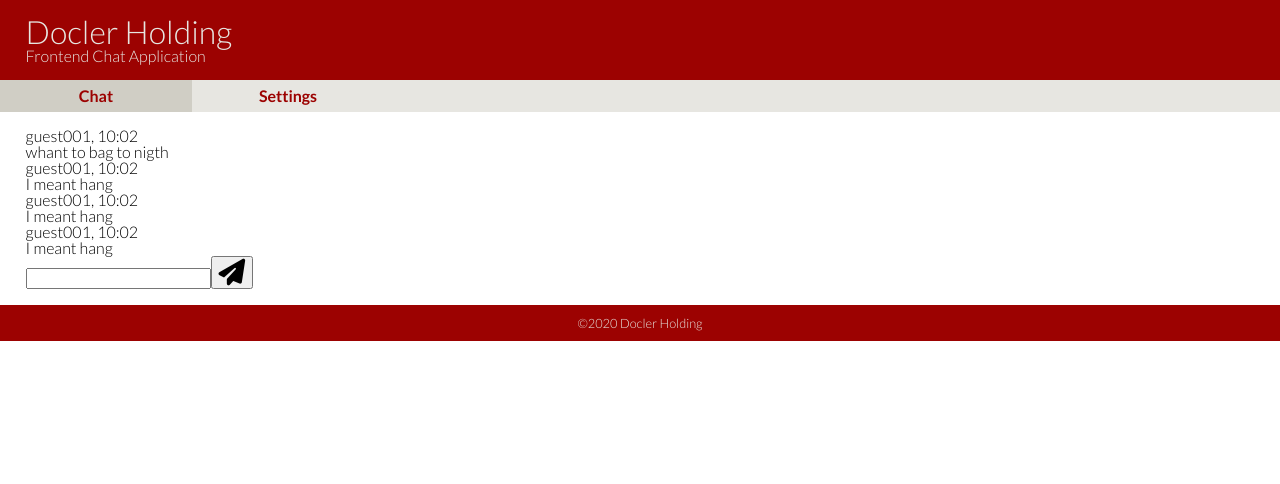
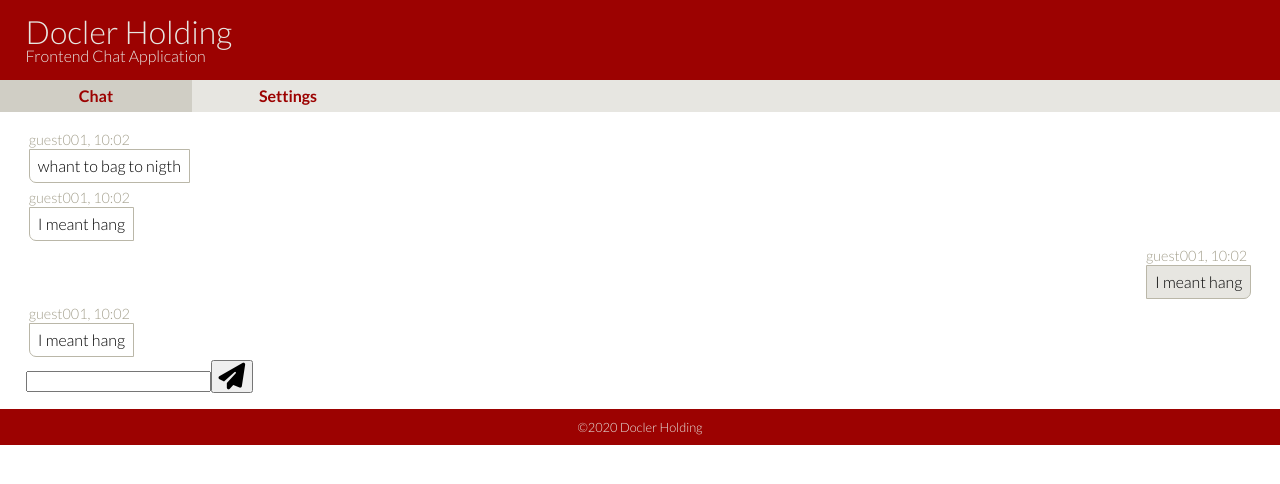
Before and after one commit to ronymateo2/doclerholdchat, a React (Create React App) app: page / in a window 1280 px wide. Shown: the top 484 px of the page. Built offline with nearby package versions, Linux system fonts and the light colour scheme.

Commit message:
feat(chat) add message text

```diff
--- a/src/sass/_small-default.scss
+++ b/src/sass/_small-default.scss
@@ -30,7 +30,7 @@ header {
   }
 }
 
-nav{
+nav {
   background-color: $secondaryColor;
   ul li {
     float: left;
@@ -56,9 +56,44 @@ nav{
   }
 }
 
-main{
+main {
   padding: 1rem $gutter;
 
+  /* Chat */
+  .chat {
+    .messages {
+      display: flex;
+      flex-direction: column;
+      .user {
+        p {
+          color: darken($secondaryColor, 30%);
+          padding: 0.1rem 0;
+          font-size: $secondaryFontSize;
+        }
+      }
+      .left {
+        padding: 0.2rem;
+        align-self: flex-start;
+        .content {
+          padding: 0.5rem;
+          border: 1px solid darken($secondaryColor, 20%);
+          border-bottom-left-radius: 7px;
+          font-size: $defaultFont;
+        }
+      }
+      .right {
+        padding: 0.2rem;
+        align-self: flex-end;
+        .content {
+          background-color: $secondaryColor;
+          padding: 0.5rem;
+          border: 1px solid darken($secondaryColor, 20%);
+          border-bottom-right-radius: 7px;
+          font-size: $defaultFont;
+        }
+      }
+    }
+  }
 }
 
 footer {
```
